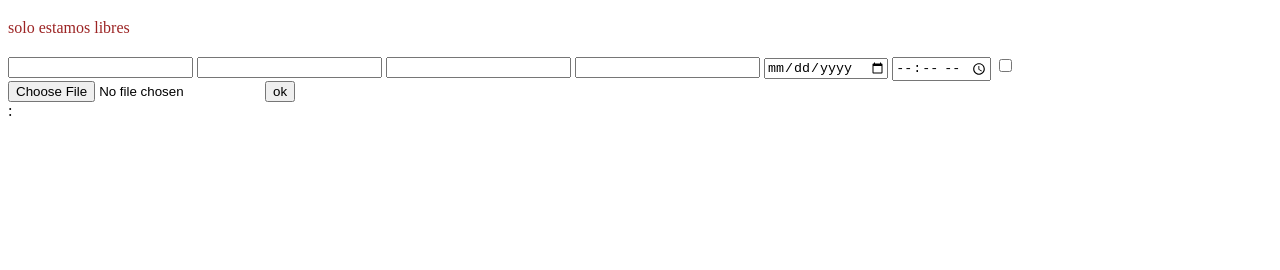
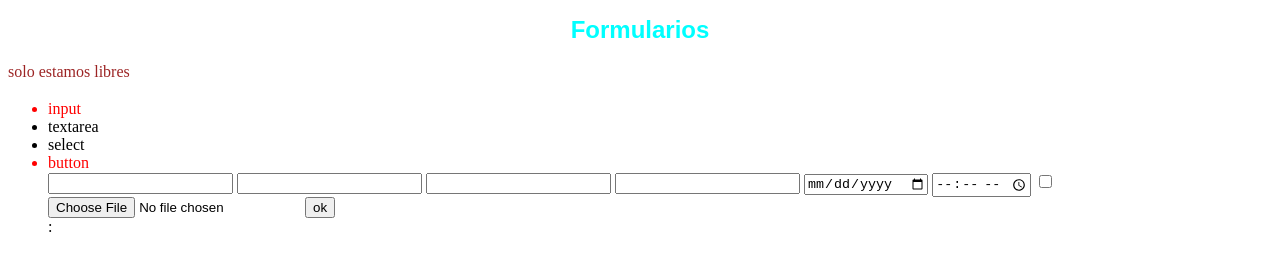
Before and after one commit to richtp89/cic, a plain HTML site: page forms.html in a window 1280 px wide. Drawn offline with Linux system fonts and the light colour scheme.

Commit message:
segundo commit

```diff
--- a/forms.html
+++ b/forms.html
@@ -6,7 +6,13 @@
     <link rel="stylesheet" href="styles.css">
 </head>
 <body>
+    <h1>Formularios</h1>
     <p>solo estamos libres </p>
+    <ul>
+        <li class="ftp">input</li>
+        <li>textarea</li>
+        <li>select</li>
+        <li class = "ftp">button</li>
     <form>
         <input type="text" name="username" required minlength="5" maxlength="10">
         <input type="password" required>
--- a/styles.css
+++ b/styles.css
@@ -2,4 +2,14 @@ p {
     font-size: 16px;
     color: #9c2424;
     line-height: 1.5;
+    font-family:'Times New Roman';
 }
+.ftp {
+    color: red
+}
+h1 {
+    font-size: 24px;
+    color: aqua;
+    font-family: 'Arial';
+    text-align: center;
+}
```
